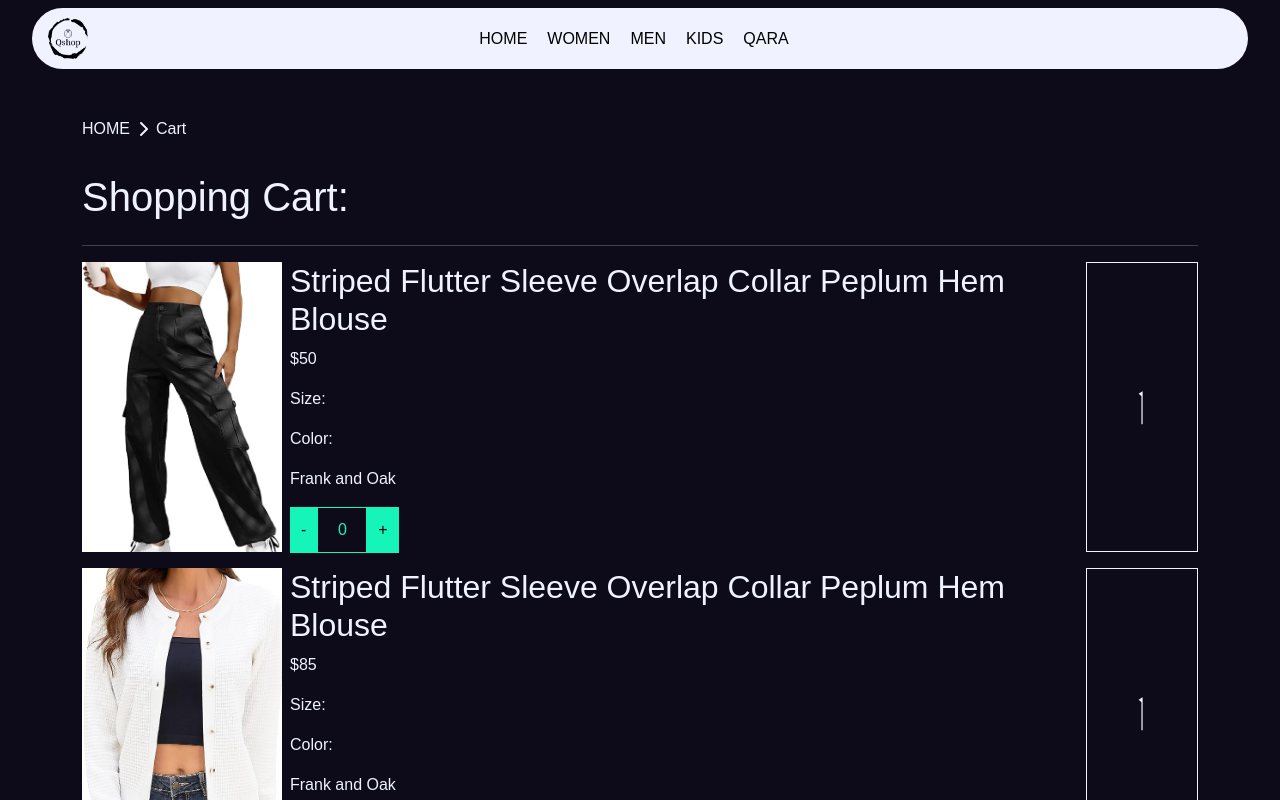
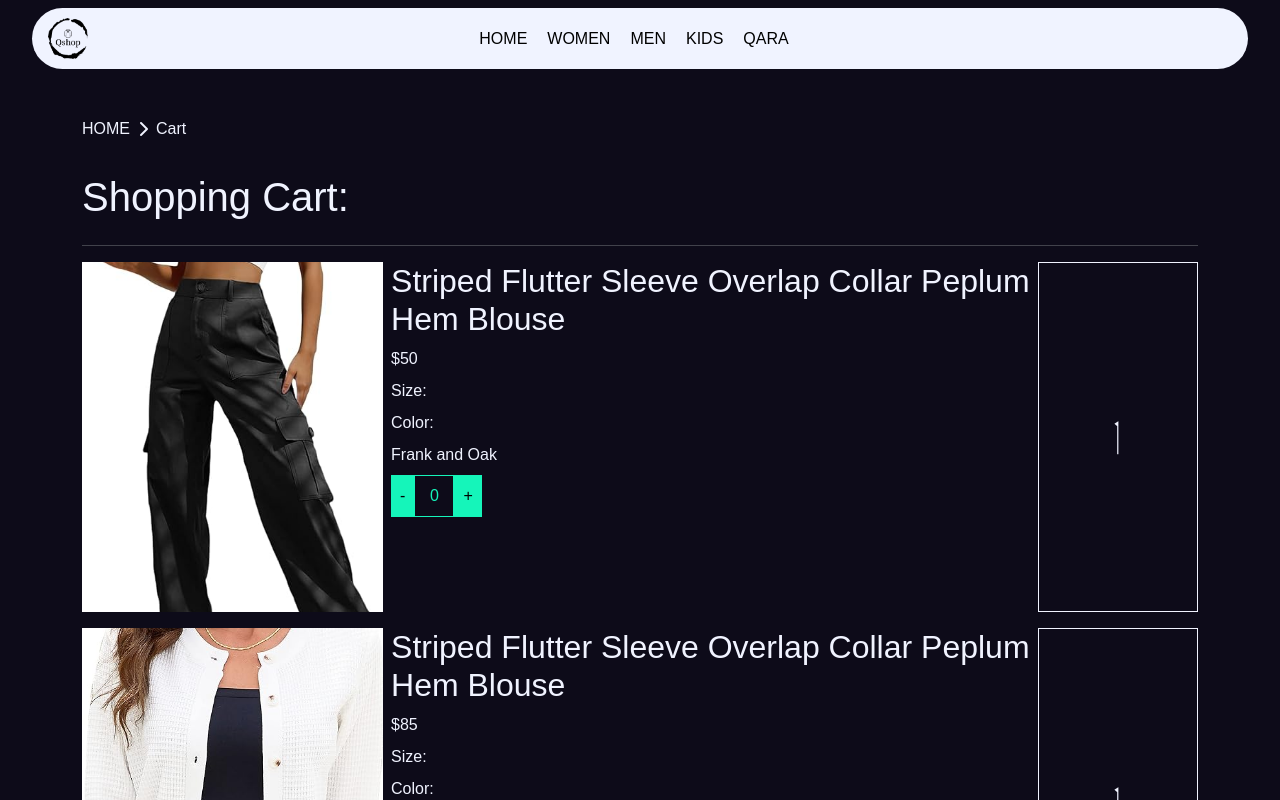
Before and after one commit to Kardarigan/Qshop, a React (Create React App) app: page /Cart in a window 1280 px wide. Shown: the top 800 px of the page. Built offline with nearby package versions, Linux system fonts and the light colour scheme; some icons are missing; a web font is replaced by a local one.

Commit message:
Cart page style is done p2

```diff
--- a/src/pages/Cart.jsx
+++ b/src/pages/Cart.jsx
@@ -37,16 +37,16 @@ export default function Cart() {
             {all_product.map((product, index) => {
                 return (
                     <div className="d-flex justify-content-between mt-3" key={index}>
-                        <div className="cart-card d-flex justify-content-between">
+                        <div className="cart-card d-flex">
                             <Link to={`/${product.category}/Product/${product.id}`} onClick={window.scrollTo(0, 0)}>
                                 <img src={product.cover} alt={product.title} />
                             </Link>
                             <div className="ms-2">
                                 <h2><Link to={`/${product.category}/Product/${product.id}`} onClick={window.scrollTo(0, 0)}>{product.title}</Link></h2>
-                                <p>${product.price}</p>
-                                <p>Size: {product.selectedSize}</p>
-                                <p>Color: {product.selectedColor}</p>
-                                <p>{product.brand}</p>
+                                <p className="mb-2">${product.price}</p>
+                                <p className="mb-2">Size: {product.selectedSize}</p>
+                                <p className="mb-2">Color: {product.selectedColor}</p>
+                                <p className="mb-2">{product.brand}</p>
                                 <div className="addToCart">
                                     <button className="button button-classic" onClick={() => dicreasProduct(product.id)}>-</button>
                                     <span className="flexCentralizer">{cartItems[product.id]}</span>
@@ -64,7 +64,8 @@ export default function Cart() {
                 <h3> Your Shopping Cart is empty</h3>
             }
             <hr />
-            <div className="d-flex justify-content-end">
+            <div className="d-flex align-items-center justify-content-between">
+                <button className="button button-classic">Go to Checkout</button>
                 <span>Total Price : ${totalPrice}</span>
             </div>
         </section >
--- a/src/style/_basics.scss
+++ b/src/style/_basics.scss
@@ -55,9 +55,6 @@ $color_background_2nd: $color_light;
     cursor: pointer;
     transition: all 0.25s;
     @extend .flexCentralizer;
-    max-width: 100px;
-
-
 
     &:active {
         outline: 1px solid rgba($color_background_2nd, 0.5) !important;
--- a/src/style/card.scss
+++ b/src/style/card.scss
@@ -13,6 +13,11 @@
     h2 {
         font-size: 1em;
         color: $color_text_2nd;
+        overflow: hidden;
+        text-overflow: ellipsis;
+        display: -webkit-box;
+        -webkit-line-clamp: 3;
+        -webkit-box-orient: vertical;
     }
 
     span {
--- a/src/style/cart.scss
+++ b/src/style/cart.scss
@@ -2,21 +2,36 @@
     &-card {
         width: 90%;
         max-width: 1000px;
-        height: 290px;
+        height: 350px;
 
-        img {
-            width: 200px;
-            height: 290px;
-            object-fit: cover;
-            object-position: center;
+        a:has(img) {
+            max-width: 340px;
+            width: 40%;
+            min-width: 140px;
+
+            img {
+                width: 100%;
+                height: 100%;
+                object-fit: cover;
+                object-position: center;
+            }
         }
 
         h2 a {
             color: $color_text;
+            overflow: hidden;
+            text-overflow: ellipsis;
+            display: -webkit-box;
+            -webkit-line-clamp: 4;
+            -webkit-box-orient: vertical;
 
             &:hover {
                 color: $color_prime;
             }
+        }
+
+        p {
+            margin-bottom: 0;
         }
 
         .addToCart {
@@ -24,21 +39,21 @@
             align-items: center;
 
             button {
-                padding: 10px;
+                padding: 8px;
                 border: 1px solid $color_prime;
             }
 
             span {
-                width: 50px;
+                width: 40px;
                 color: $color_prime;
                 border: 1px solid $color_prime;
-                padding: 10px;
+                padding: 8px;
             }
         }
     }
 
     button:has(.fa-xmark) {
-        width: 10%;
+        width: 15%;
         border: 1px solid $color_background_2nd;
         color: $color_text;
         background: transparent;
```
